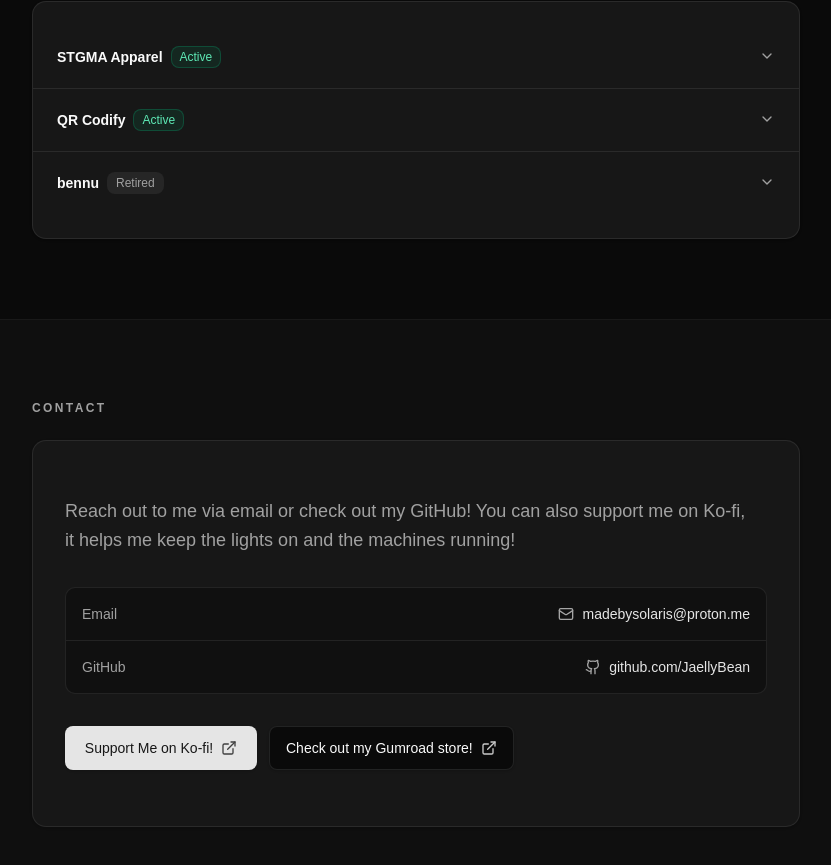
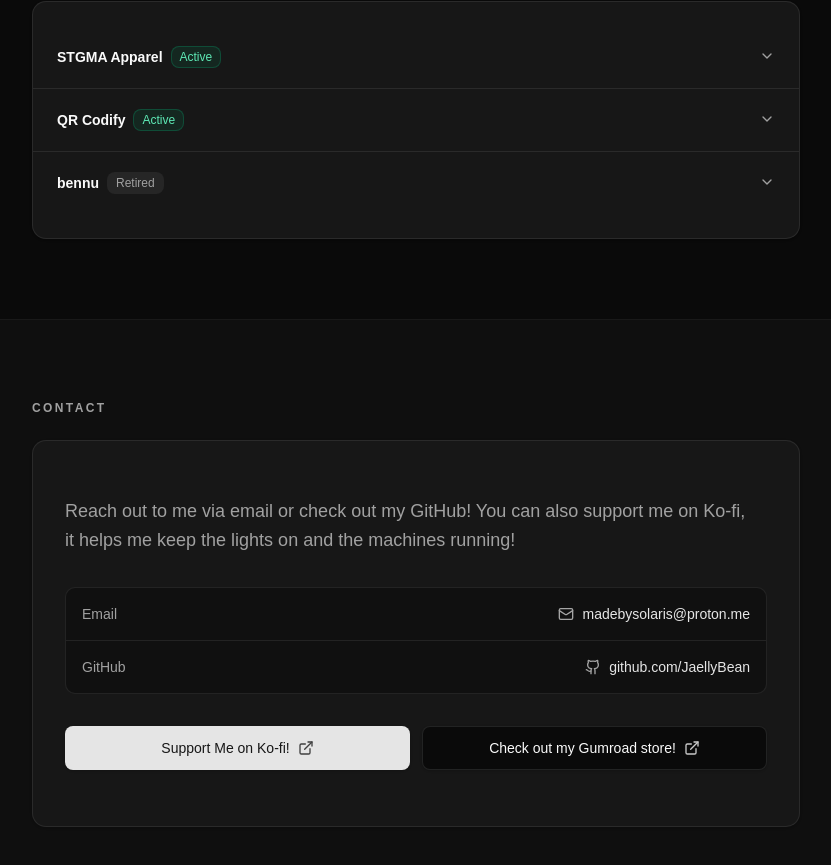
Before and after one commit to JaellyBean/Portfolio, a React (Vite) app: page / in a window 1280 px wide. Shown: the part 850-1715 px from the top of the page, without its empty margins (224-1055 px from the left). Built offline with nearby package versions, Linux system fonts and the light colour scheme.

Commit message:
Updated README and App.tsx
README.md has be updated to explain the project and the stack used.
App.tsx has been updated to update contact section.

With love,
Solaris

```diff
--- a/src/App.tsx
+++ b/src/App.tsx
@@ -334,24 +334,24 @@ function App() {
                     </li>
                   </ul>
 
-                  <div className="flex flex-col gap-3 sm:flex-row sm:flex-wrap">
+                  <div className="grid grid-cols-1 gap-3 sm:grid-cols-2">
                     <a
                       href="https://ko-fi.com/solarisdev"
                       target="_blank"
                       rel="noopener noreferrer"
-                      className="inline-flex h-11 flex-1 items-center justify-center gap-2 rounded-md bg-primary px-4 text-sm font-medium text-primary-foreground shadow transition hover:bg-primary/90 focus-visible:outline-none focus-visible:ring-2 focus-visible:ring-ring focus-visible:ring-offset-2 focus-visible:ring-offset-background sm:min-w-[12rem] sm:flex-initial"
+                      className="flex min-h-11 w-full min-w-0 items-center justify-center gap-2 rounded-md bg-primary px-3 py-2 text-center text-sm font-medium leading-snug text-primary-foreground shadow transition hover:bg-primary/90 focus-visible:outline-none focus-visible:ring-2 focus-visible:ring-ring focus-visible:ring-offset-2 focus-visible:ring-offset-background sm:px-4"
                     >
                       Support Me on Ko-fi!
-                      <ExternalLink className="h-4 w-4 opacity-80" aria-hidden />
+                      <ExternalLink className="h-4 w-4 shrink-0 opacity-80" aria-hidden />
                     </a>
                     <a
                       href="https://madebysolaris.gumroad.com"
                       target="_blank"
                       rel="noopener noreferrer"
-                      className="inline-flex h-11 flex-1 items-center justify-center gap-2 rounded-md border border-border bg-background px-4 text-sm font-medium shadow-sm transition hover:bg-muted/60 focus-visible:outline-none focus-visible:ring-2 focus-visible:ring-ring focus-visible:ring-offset-2 focus-visible:ring-offset-background sm:min-w-[12rem] sm:flex-initial"
+                      className="flex min-h-11 w-full min-w-0 items-center justify-center gap-2 rounded-md border border-border bg-background px-3 py-2 text-center text-sm font-medium leading-snug shadow-sm transition hover:bg-muted/60 focus-visible:outline-none focus-visible:ring-2 focus-visible:ring-ring focus-visible:ring-offset-2 focus-visible:ring-offset-background sm:px-4"
                     >
                       Check out my Gumroad store!
-                      <ExternalLink className="h-4 w-4 opacity-80" aria-hidden />
+                      <ExternalLink className="h-4 w-4 shrink-0 opacity-80" aria-hidden />
                     </a>
                   </div>
                 </CardContent>
```
Also changed, not shown: 1 other file (tests, documents, lock files or other folders).
